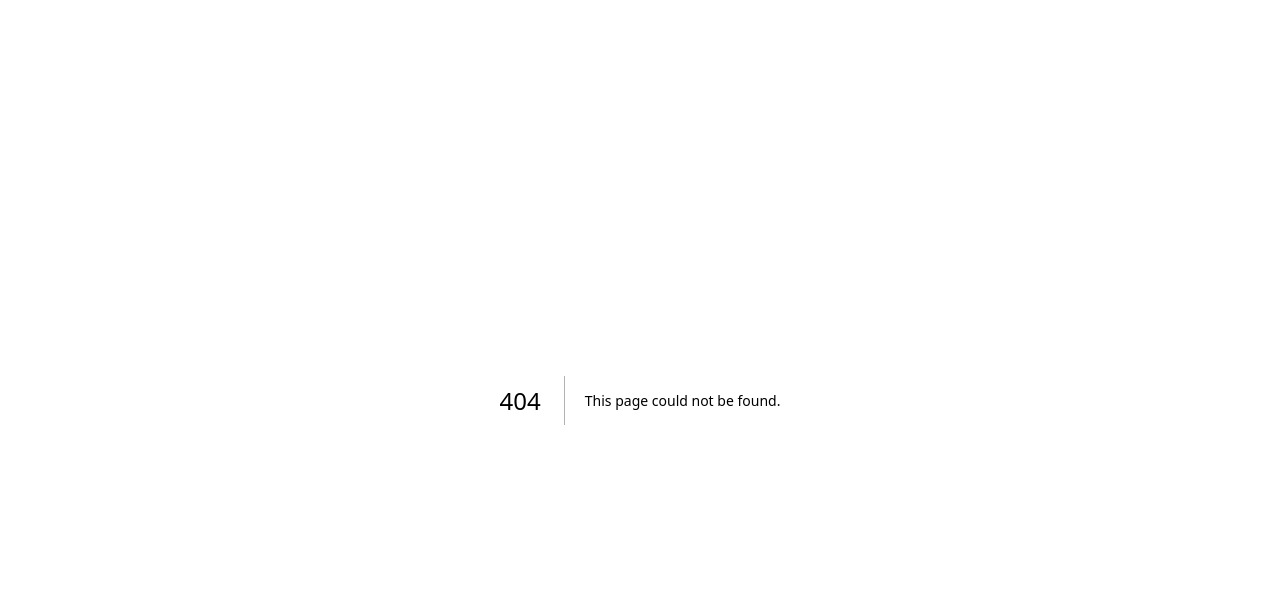
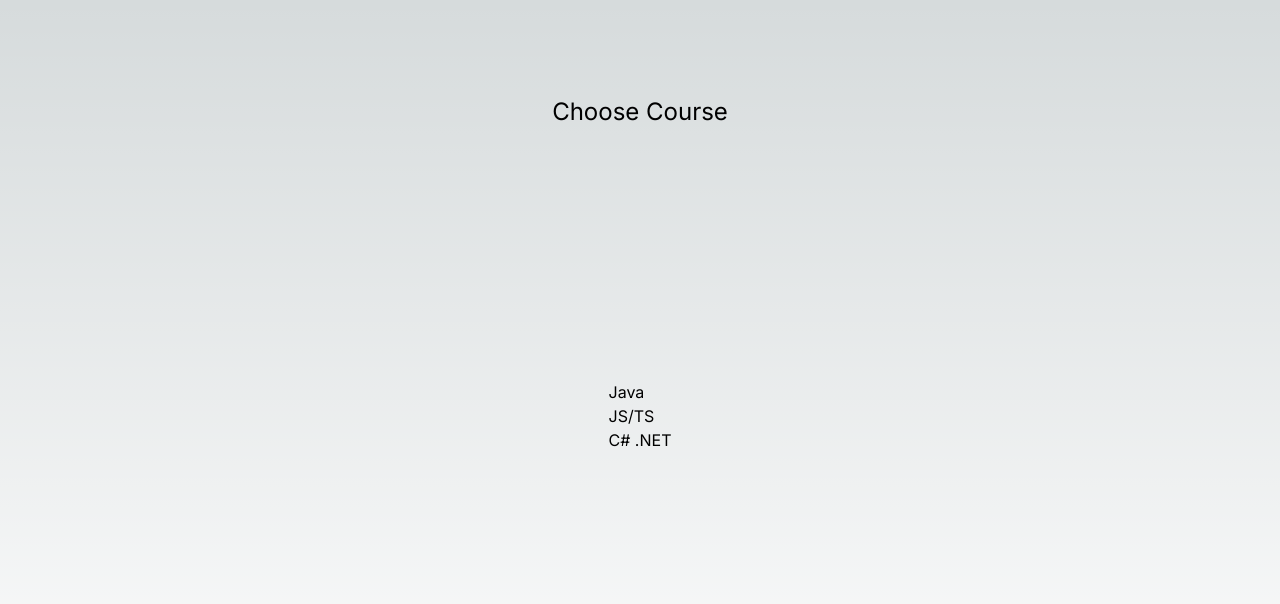
Before and after one commit to appliedtechnology/salt-initialize, a Next.js app: page /choose-course in a window 1280 px wide. Before the commit this address had no page. Shown: the top 604 px of the page. Built offline with nearby package versions, Linux system fonts and the light colour scheme.

Commit message:
add choose course page

```diff
--- /dev/null
+++ b/src/app/choose-course/page.tsx
@@ -0,0 +1,15 @@
+import Link from "next/link";
+
+export default function ChooseCourse() {
+  return (
+    <main className="flex min-h-screen flex-col items-center justify-between p-24">
+      <h1 className="text-2xl">Choose Course</h1>
+      <div className="flex flex-col">
+        <Link href="/courses/java">Java</Link>
+        <Link href="/courses/js-ts">JS/TS</Link>
+        <Link href="/courses/csharp-dotnet">C# .NET</Link>
+      </div>
+      <div></div>
+    </main>
+  );
+}
```
